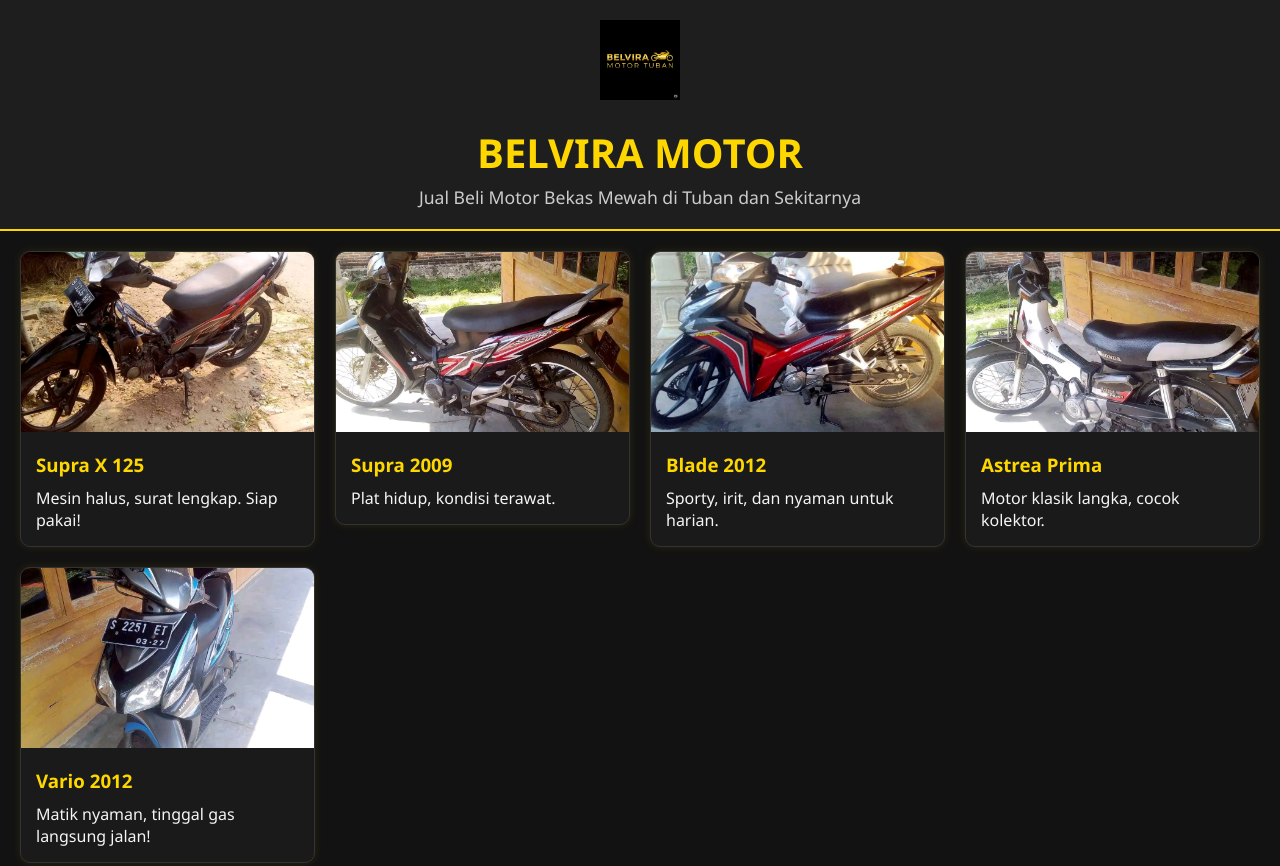
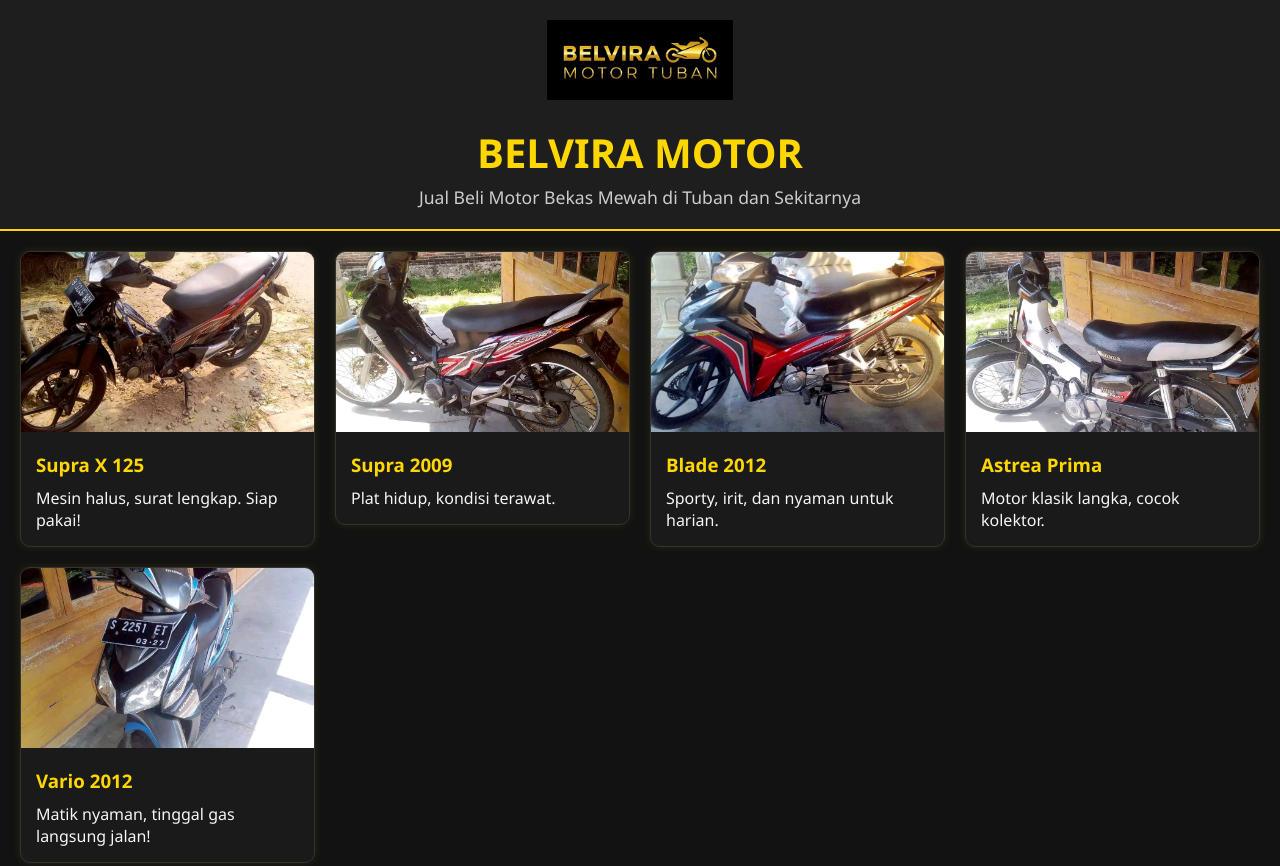
Before and after one commit to berlviramotor/motorbekastuban, a plain HTML site: page index.html in a window 1280 px wide. Shown: the top 866 px of the page. Drawn offline with nearby package versions, Linux system fonts and the light colour scheme.

Commit message:
Update index.html

```diff
--- a/index.html
+++ b/index.html
@@ -108,7 +108,7 @@
 </head>
 <body>
   <header data-aos="fade-down">
-    <img src="images/Belvira.jpg.png" alt="Logo Belvira Motor">
+    <img src="images/Belvira.jpg" alt="Logo Belvira Motor">
     <h1>BELVIRA MOTOR</h1>
     <p>Jual Beli Motor Bekas Mewah di Tuban dan Sekitarnya</p>
   </header>
```
